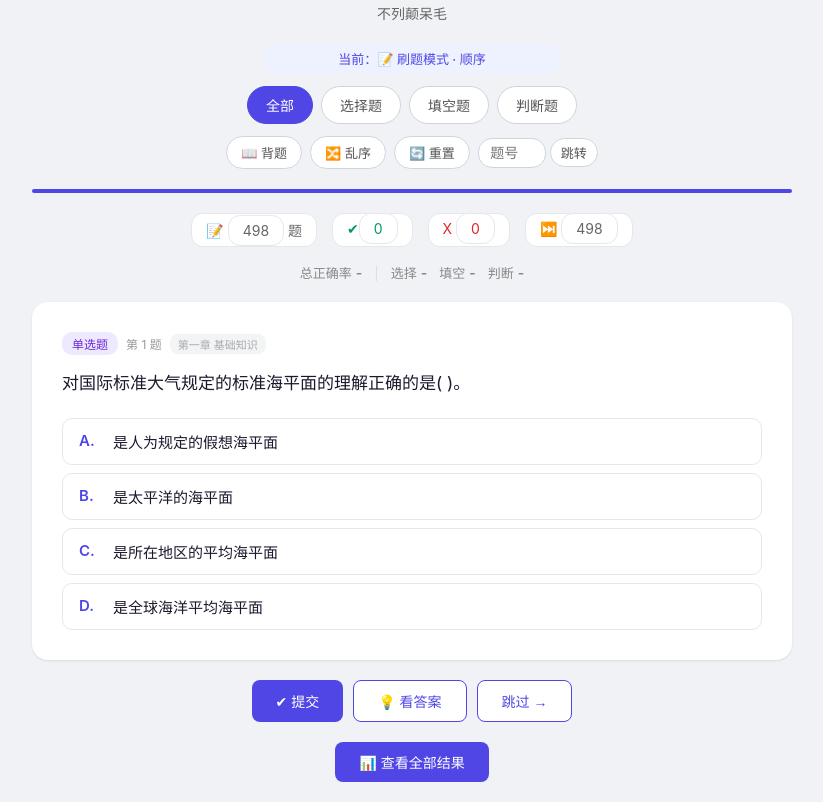
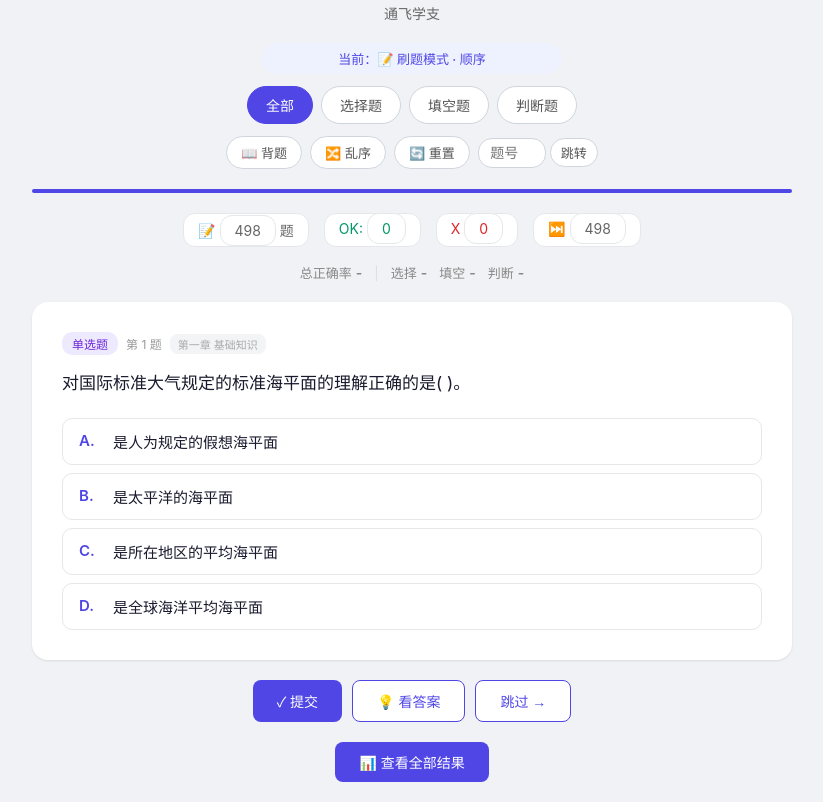
Before and after one commit to phcx114234/flight-perf-quiz, a plain HTML site: page index.html in a window 1280 px wide. Shown: the part 91-893 px from the top of the page, without its empty margins (228-1051 px from the left). Drawn offline with Linux system fonts and the light colour scheme.

Commit message:
fix icons with safe HTML entities

```diff
--- a/index.html
+++ b/index.html
@@ -94,13 +94,13 @@ body { font-family: -apple-system, BlinkMacSystemFont, "Segoe UI", "Microsoft Ya
 .nav-jump { display: inline-flex; align-items: center; gap: 4px; }
 .nav-jump input { width: 68px; padding: 6px 10px; border: 1.5px solid #d0d5dd; border-radius: 14px; font-size: 14px; text-align: center; outline: none; transition: border-color .2s; }
 .nav-jump input:focus { border-color: #4f46e5; }
-</style>
+.icon-ok{color:#059669;font-weight:700}.icon-err{color:#dc2626;font-weight:700}</style>
 </head>
 <body>
 <div class="container">
 <div class="header">
 <h1>✈️ 飞行计划与性能 题库</h1>
-<p>不列颠呆毛</p>
+<p>通飞学支</p>
 </div>
 <div class="mode-indicator quiz" id="mode-indicator">当前：📝 刷题模式 · 顺序</div>
 <div class="filters" id="filters">
@@ -121,7 +121,7 @@ body { font-family: -apple-system, BlinkMacSystemFont, "Segoe UI", "Microsoft Ya
 <div class="progress"><div class="progress-bar" id="progress-bar" style="width:0%"></div></div>
 <div class="stats" id="stats">
 <span>📝 <span id="stat-total">0</span> 题</span>
-<span class="correct">&#10004;<span id="stat-correct">0</span></span>
+<span class="correct">OK: <span id="stat-correct">0</span></span>
 <span class="wrong">X <span id="stat-wrong">0</span></span>
 <span>⏭️ <span id="stat-skip">0</span></span>
 </div>
@@ -244,16 +244,16 @@ function renderQuestion(q) {
       if (!isDone && !studyMode && (userAns || '').includes(opt.letter)) cls += ' selected';
       html += `<div class="${cls}" data-value="${opt.letter}">
         <span class="letter">${opt.letter}.</span><span>${opt.text}</span>
-        ${showAnswer && q.answer.includes(opt.letter) ? '<span class="ans-tag">&#10004; 答案</span>' : ''}
+        ${showAnswer && q.answer.includes(opt.letter) ? '<span class="ans-tag">✓ 答案</span>' : ''}
       </div>`;
     }
     html += '</div>';
     if (showAnswer) {
-      html += `<div class="result show correct">&#10004;正确答案：<strong>${q.answer}</strong></div>`;
+      html += `<div class="result show correct"><span class="icon-ok">&#x2714;</span> 正确答案：<strong>${q.answer}</strong></div>`;
     } else if (isDone) {
       const ok = isAnswerCorrect(q, userAns);
       html += `<div class="result show ${ok ? 'correct' : 'wrong'}">
-        ${ok ? '&#10004;正确！' : '&#10008; 错误，正确答案是 ' + q.answer}
+        ${ok ? 'OK: 正确！' : 'X 错误，正确答案是 ' + q.answer}
       </div>`;
     }
   } else if (q.type === 'tf') {
@@ -263,15 +263,15 @@ function renderQuestion(q) {
       if (showAnswer && val === q.answer) cls = ' correct';
       if (isDone && userAns === val && val !== q.answer) cls = ' wrong';
       if (!isDone && !studyMode && userAns === val) cls = ' selected';
-      html += `<button class="${cls}" data-value="${val}">${val === '对' ? '&#10004;' : '&#10008;'} ${val}${showAnswer && val === q.answer ? ' · 答案' : ''}</button>`;
+      html += `<button class="${cls}" data-value="${val}">${val === '对' ? '✓' : '✗'} ${val}${showAnswer && val === q.answer ? ' · 答案' : ''}</button>`;
     }
     html += '</div>';
     if (showAnswer) {
-      html += `<div class="result show correct">&#10004;正确答案：<strong>${q.answer}</strong></div>`;
+      html += `<div class="result show correct"><span class="icon-ok">&#x2714;</span> 正确答案：<strong>${q.answer}</strong></div>`;
     } else if (isDone) {
       const ok = userAns === q.answer;
       html += `<div class="result show ${ok ? 'correct' : 'wrong'}">
-        ${ok ? '&#10004;正确！' : '&#10008; 错误，正确答案是 ' + q.answer}
+        ${ok ? 'OK: 正确！' : 'X 错误，正确答案是 ' + q.answer}
       </div>`;
     }
   } else if (q.type === 'fill') {
@@ -285,7 +285,7 @@ function renderQuestion(q) {
     }
     html += '</div>';
     if (showAnswer && q.answers) {
-      html += `<div class="result show correct">&#10004;答案：<strong>${q.answers.join('、')}</strong></div>`;
+      html += `<div class="result show correct">OK: 答案：<strong>${q.answers.join('、')}</strong></div>`;
     }
   }
 
@@ -298,7 +298,7 @@ function renderQuestion(q) {
   html += '<div class="actions">';
   if (currentIndex > 0) html += '<button class="btn btn-outline" id="btn-prev">← 上一题</button>';
   if (!studyMode && !isDone) {
-    html += '<button class="btn btn-primary" id="btn-submit">&#10004; 提交</button>';
+    html += '<button class="btn btn-primary" id="btn-submit">✓ 提交</button>';
     html += '<button class="btn btn-outline" id="btn-reveal">💡 看答案</button>';
   }
   if (currentIndex < filteredQuestions.length - 1) {
@@ -427,13 +427,13 @@ function showReview() {
     html += `<div class="review-item ${cls}">`;
     html += `<div class="review-q"><strong>${displayNum}.</strong> ${q.stem.substring(0, 80)}...</div>`;
     if (q.type === 'choice') {
-      html += `<div class="review-answer">&#10004;正确答案：${q.answer}</div>`;
+      html += `<div class="review-answer"><span class="icon-ok">&#x2714;</span> 正确答案：${q.answer}</div>`;
       if (done && user !== q.answer) html += `<div class="review-your">X 你的答案：${user || '(未选)'}</div>`;
     } else if (q.type === 'tf') {
-      html += `<div class="review-answer">&#10004;正确答案：${q.answer}</div>`;
+      html += `<div class="review-answer"><span class="icon-ok">&#x2714;</span> 正确答案：${q.answer}</div>`;
       if (done && user !== q.answer) html += `<div class="review-your">X 你的答案：${user || '(未选)'}</div>`;
     } else if (q.type === 'fill') {
-      html += `<div class="review-answer">&#10004;正确答案：${(q.answers || []).join('、')}</div>`;
+      html += `<div class="review-answer"><span class="icon-ok">&#x2714;</span> 正确答案：${(q.answers || []).join('、')}</div>`;
       if (done && user) html += `<div class="review-your">📝 你的答案：${Array.isArray(user) ? user.join('、') : user}</div>`;
     }
     if (q.explanation) html += `<div style="color:#0369a1;font-size:12px;margin-top:4px;">💡 ${q.explanation}</div>`;
```
